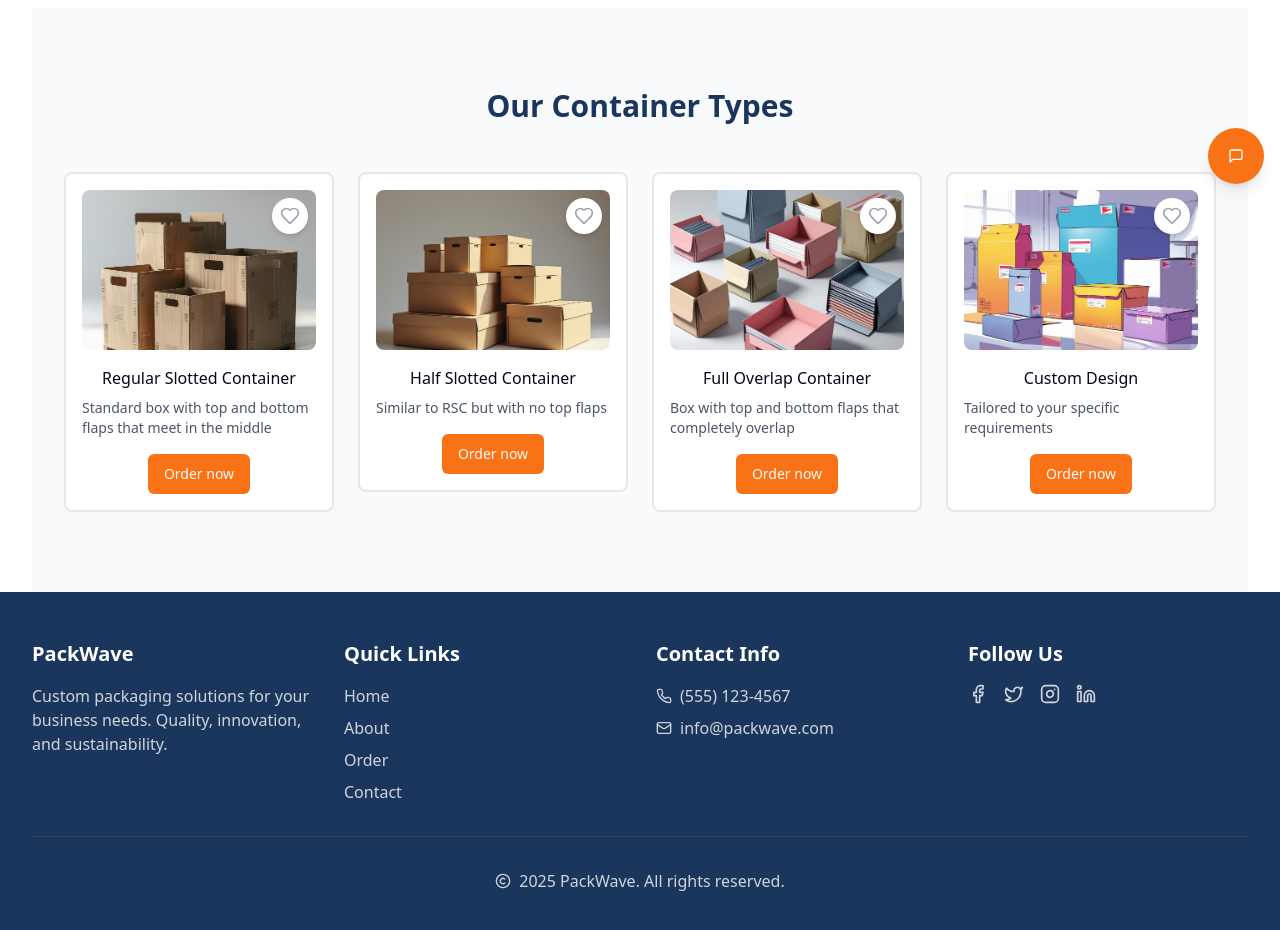
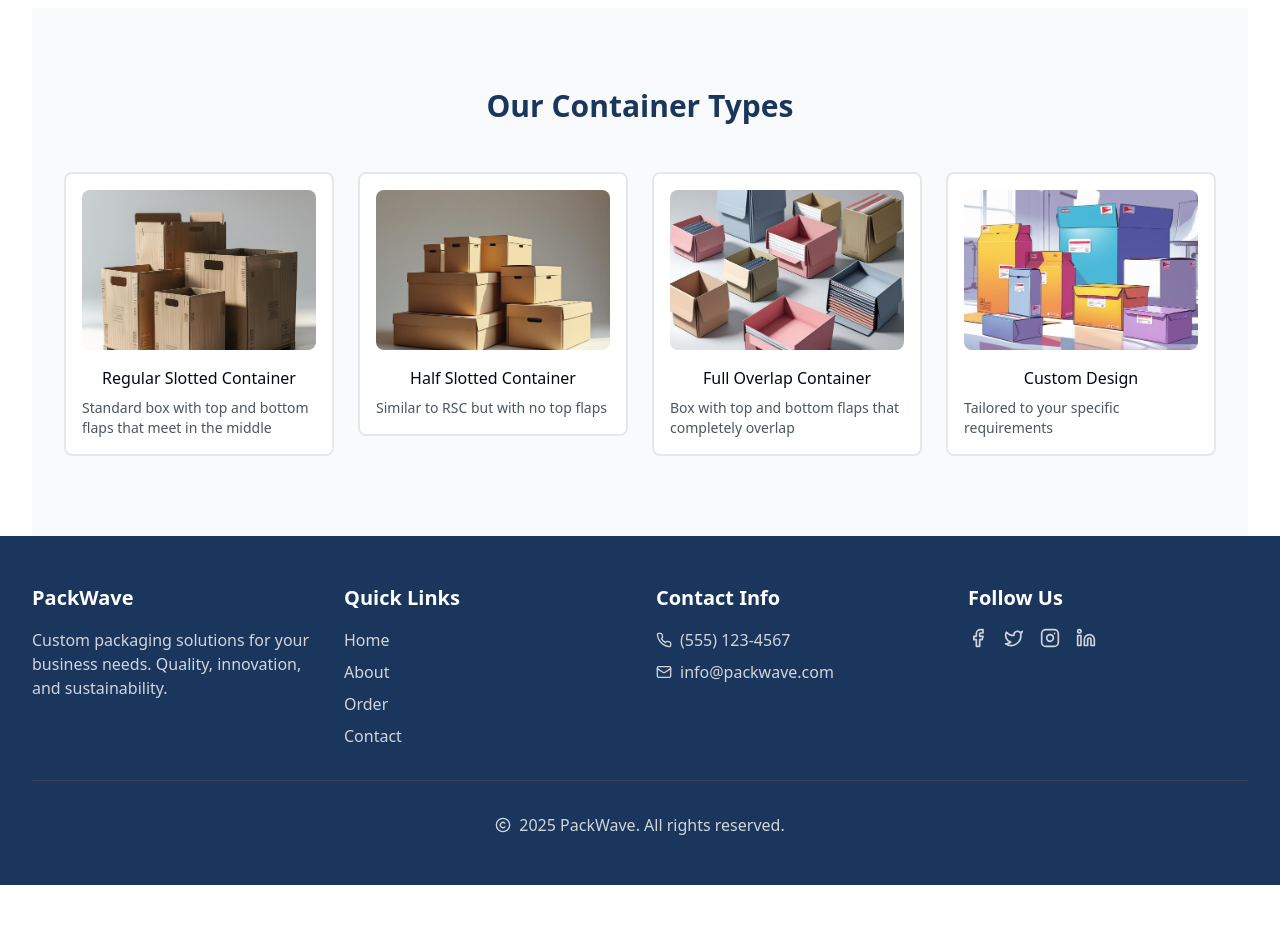
Before and after one commit to AxilAxil/packwave, a React (Vite) app: page / in a window 1280 px wide. Shown: the part 600-1530 px from the top of the page. After the commit the page ends 1485 px from the top, so only its background shows below. Built offline with nearby package versions, Linux system fonts and the light colour scheme.

Commit message:
Remove unnecessary features

```diff
--- a/src/App.tsx
+++ b/src/App.tsx
@@ -4,7 +4,6 @@ import { TooltipProvider } from "@/components/ui/tooltip";
 import { QueryClient, QueryClientProvider } from "@tanstack/react-query";
 import { BrowserRouter, Routes, Route } from "react-router-dom";
 import Navbar from "@/components/Navbar";
-import ChatWindow from "@/components/ChatWindow";
 import Footer from "@/components/Footer";
 import Home from "@/pages/Index";
 import About from "@/pages/About";
@@ -35,7 +34,6 @@ const App = () => (
             </Routes>
           </div>
           <Footer />
-          <ChatWindow />
         </div>
       </BrowserRouter>
     </TooltipProvider>
--- a/src/components/Navbar.tsx
+++ b/src/components/Navbar.tsx
@@ -1,6 +1,5 @@
 import { Link } from "react-router-dom";
 import { Button } from "@/components/ui/button";
-import { User } from "lucide-react";
 
 const Navbar = () => {
   return (
@@ -16,11 +15,7 @@ const Navbar = () => {
           <div className="hidden sm:flex sm:items-center sm:space-x-8">
             <Link to="/" className="text-gray-600 hover:text-[#f97316]">Home</Link>
             <Link to="/about" className="text-gray-600 hover:text-[#f97316]">About</Link>
-            <Link to="/favorites" className="text-gray-600 hover:text-[#f97316]">Favorites</Link>
             <Link to="/contact" className="text-gray-600 hover:text-[#f97316]">Contact Us</Link>
-            <Button variant="ghost" className="text-gray-600 hover:text-[#f97316]">
-              <User className="h-6 w-6" />
-            </Button>
           </div>
 
           <div className="sm:hidden">
--- a/src/pages/Home.tsx
+++ b/src/pages/Home.tsx
@@ -1,71 +1,9 @@
 
 import { Button } from "@/components/ui/button";
-import { useState, useEffect, useRef } from "react";
-import { Heart } from "lucide-react";
-import { useToast } from "@/hooks/use-toast";
+import { useState } from "react";
 
 const Home = () => {
   const [showContactInfo, setShowContactInfo] = useState<{ [key: number]: boolean }>({});
-  const [favorites, setFavorites] = useState<number[]>(() => {
-    const saved = localStorage.getItem('favorites');
-    return saved ? JSON.parse(saved).map((item: any) => item.id) : [];
-  });
-  const { toast } = useToast();
-  const containerRef = useRef<HTMLDivElement>(null);
-
-  useEffect(() => {
-    const handleClickOutside = (event: MouseEvent) => {
-      // Check if click is outside any container card
-      const containerCards = document.querySelectorAll('[data-container-card]');
-      let clickedOutside = true;
-
-      containerCards.forEach(card => {
-        if (card.contains(event.target as Node)) {
-          clickedOutside = false;
-        }
-      });
-
-      if (clickedOutside) {
-        setShowContactInfo({});
-      }
-    };
-
-    document.addEventListener('mousedown', handleClickOutside);
-    return () => {
-      document.removeEventListener('mousedown', handleClickOutside);
-    };
-  }, []);
-
-  const toggleFavorite = (type: any) => {
-    const isFavorite = favorites.includes(type.id);
-    let updatedFavorites;
-
-    if (isFavorite) {
-      updatedFavorites = favorites.filter(id => id !== type.id);
-      const savedFavorites = JSON.parse(localStorage.getItem('favorites') || '[]');
-      const filteredFavorites = savedFavorites.filter((item: any) => item.id !== type.id);
-      localStorage.setItem('favorites', JSON.stringify(filteredFavorites));
-      toast({
-        title: "Removed from Favorites",
-        description: `${type.name} has been removed from your favorites.`,
-      });
-    } else {
-      updatedFavorites = [...favorites, type.id];
-      const savedFavorites = JSON.parse(localStorage.getItem('favorites') || '[]');
-      savedFavorites.push(type);
-      localStorage.setItem('favorites', JSON.stringify(savedFavorites));
-      toast({
-        title: "Added to Favorites",
-        description: `${type.name} has been added to your favorites.`,
-      });
-    }
-
-    setFavorites(updatedFavorites);
-  };
-
-  const handleCallToOrder = (typeId: number) => {
-    setShowContactInfo(prev => ({ ...prev, [typeId]: !prev[typeId] }));
-  };
 
   const containerTypes = [
     {
@@ -140,41 +78,15 @@ const Home = () => {
                   data-container-card
                   className="bg-white border-2 border-gray-200 rounded-lg p-4 hover:border-gray-300 transition-colors"
                 >
-                  <div className="relative h-40 overflow-hidden rounded-lg mb-4">
+                  <div className="h-40 overflow-hidden rounded-lg mb-4">
                     <img
                       src={type.image}
                       alt={type.name}
                       className="w-full h-full object-cover"
                     />
-                    <button
-                      onClick={() => toggleFavorite(type)}
-                      className="absolute top-2 right-2 p-2 bg-white rounded-full shadow-md hover:bg-gray-50"
-                    >
-                      {favorites.includes(type.id) ? (
-                        <Heart className="h-5 w-5 text-red-500 fill-current" />
-                      ) : (
-                        <Heart className="h-5 w-5 text-gray-400" />
-                      )}
-                    </button>
                   </div>
                   <h3 className="font-medium text-center mb-2">{type.name}</h3>
-                  <p className="text-gray-600 text-sm mb-4">{type.description}</p>
-                  <div className="text-center">
-                    <Button
-                      className="bg-[#f97316] hover:text-white hover:bg-[#1a365d]"
-                      onClick={() => handleCallToOrder(type.id)}
-                    >
-                      Order now
-                    </Button>
-                    {showContactInfo[type.id] && (
-                      <div className="mt-4 p-3 bg-gray-50 rounded-lg">
-                        <p className="text-sm text-gray-700">
-                          To place order call: <strong>(555) 123-4567</strong><br />
-                          Or email: <strong>info@packwave.com</strong>
-                        </p>
-                      </div>
-                    )}
-                  </div>
+                  <p className="text-gray-600 text-sm">{type.description}</p>
                 </div>
               ))}
             </div>
```
